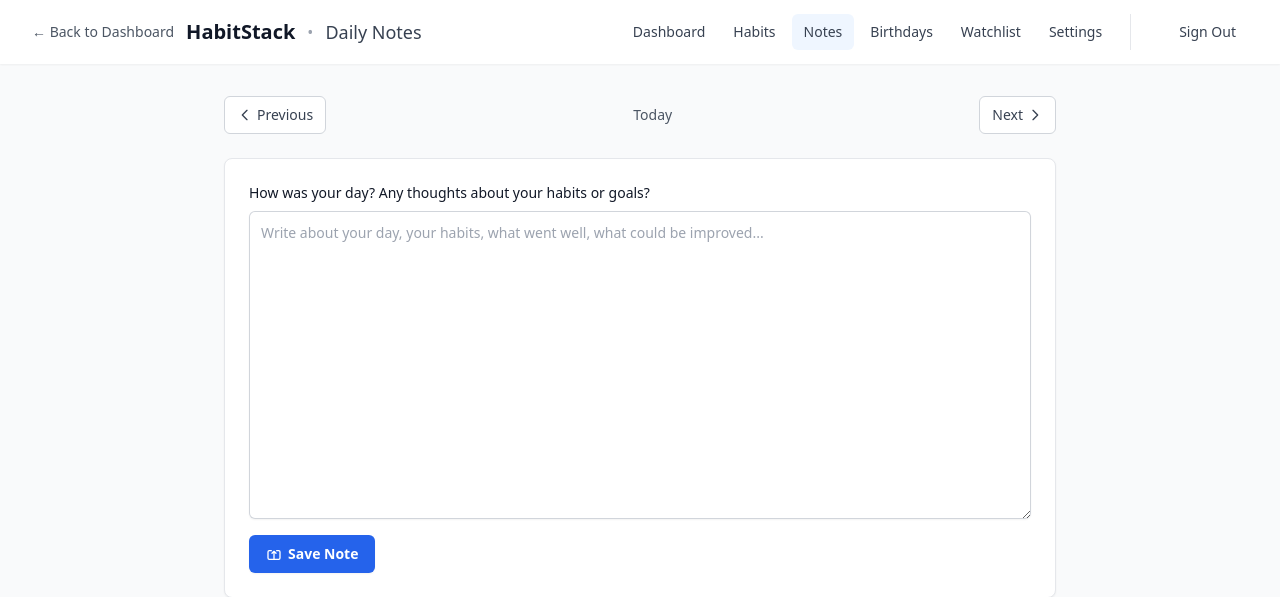
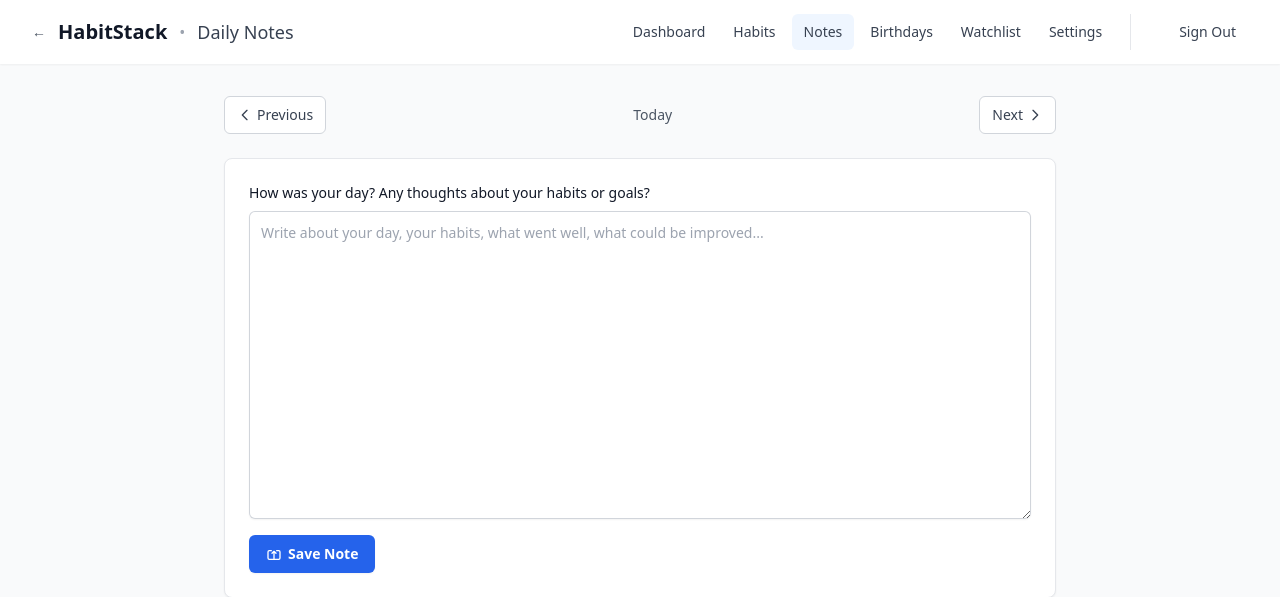
Before and after one commit to Maheshkumar-novice/Habit-Stack, a Flask app: template templates/notes.html in a window 1280 px wide. Shown: the top 597 px of the page. Run offline with Flask 3, Linux system fonts and the light colour scheme; the template is opened without the code that fills it, so the values that code supplies are empty; some libraries are stand-ins or nearby versions.

Commit message:
Update back link

```diff
--- a/templates/birthdays.html
+++ b/templates/birthdays.html
@@ -3,7 +3,7 @@
 {% block content %}
 {% set current_page = 'birthdays' %}
 {% set page_title = 'Birthday Reminders' %}
-{% set back_link = {'url': '/habitstack/', 'text': '← Back to Dashboard'} %}
+{% set back_link = {'url': '/habitstack/', 'text': '←'} %}
 {% include 'navbar.html' %}
 
 <!-- Main Content -->
--- a/templates/manage_habits.html
+++ b/templates/manage_habits.html
@@ -3,7 +3,7 @@
 {% block content %}
 {% set current_page = 'habits' %}
 {% set page_title = 'Manage Habits' %}
-{% set back_link = {'url': '/habitstack/', 'text': '← Back to Dashboard'} %}
+{% set back_link = {'url': '/habitstack/', 'text': '←'} %}
 {% include 'navbar.html' %}
 
 <!-- Main Content -->
--- a/templates/notes.html
+++ b/templates/notes.html
@@ -3,7 +3,7 @@
 {% block content %}
 {% set current_page = 'notes' %}
 {% set page_title = 'Daily Notes' %}
-{% set back_link = {'url': '/habitstack/', 'text': '← Back to Dashboard'} %}
+{% set back_link = {'url': '/habitstack/', 'text': '←'} %}
 {% include 'navbar.html' %}
 
 <!-- Main Content -->
--- a/templates/settings.html
+++ b/templates/settings.html
@@ -3,7 +3,7 @@
 {% block content %}
 {% set current_page = 'settings' %}
 {% set page_title = 'Settings' %}
-{% set back_link = {'url': '/habitstack/', 'text': '← Back to Dashboard'} %}
+{% set back_link = {'url': '/habitstack/', 'text': '←'} %}
 {% include 'navbar.html' %}
 
 <!-- Main Content -->
--- a/templates/watchlist.html
+++ b/templates/watchlist.html
@@ -3,7 +3,7 @@
 {% block content %}
 {% set current_page = 'watchlist' %}
 {% set page_title = 'Movies & Series' %}
-{% set back_link = {'url': '/habitstack/', 'text': '← Back to Dashboard'} %}
+{% set back_link = {'url': '/habitstack/', 'text': '←'} %}
 {% include 'navbar.html' %}
 
 <!-- Main Content -->
```
